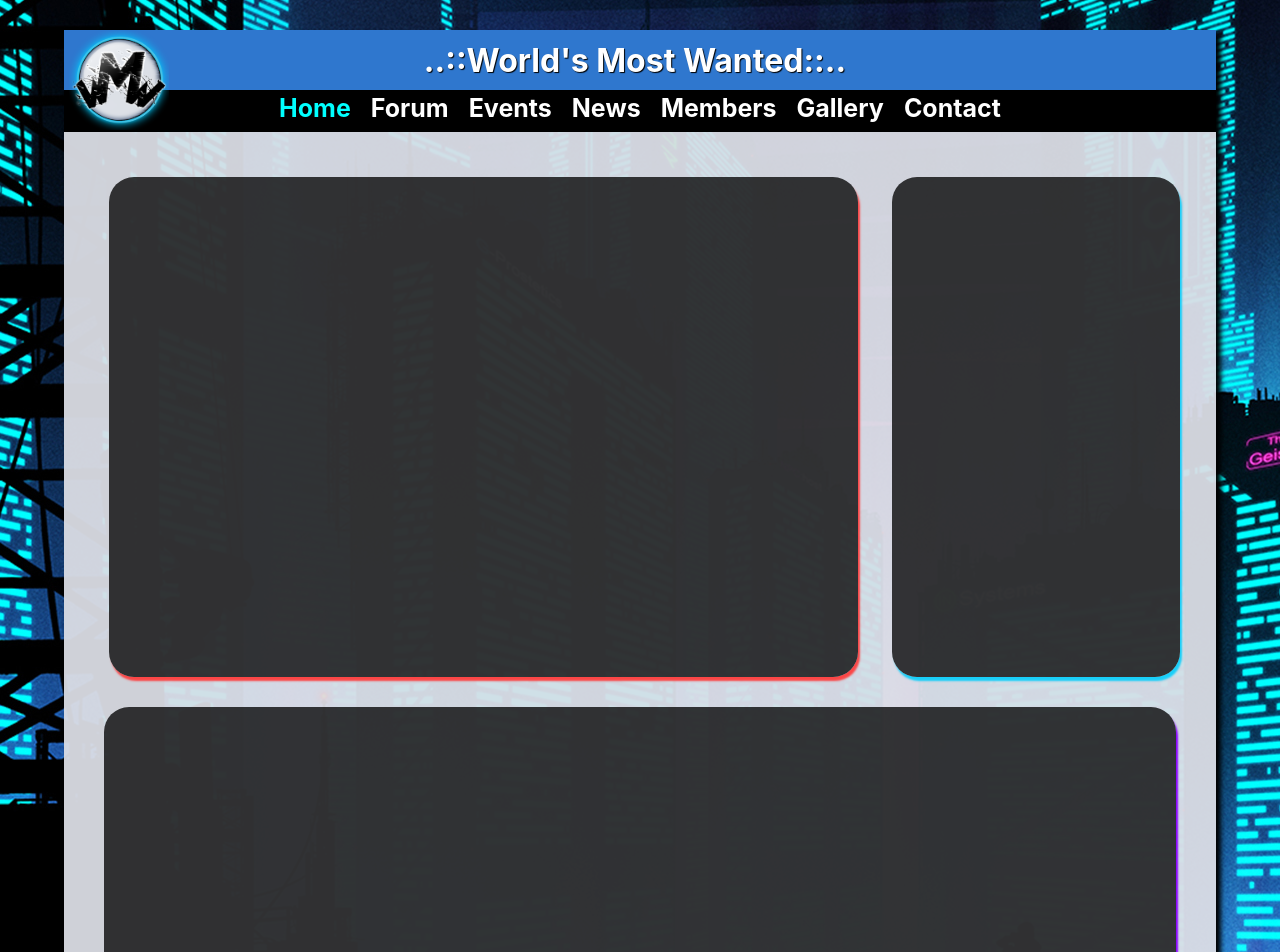
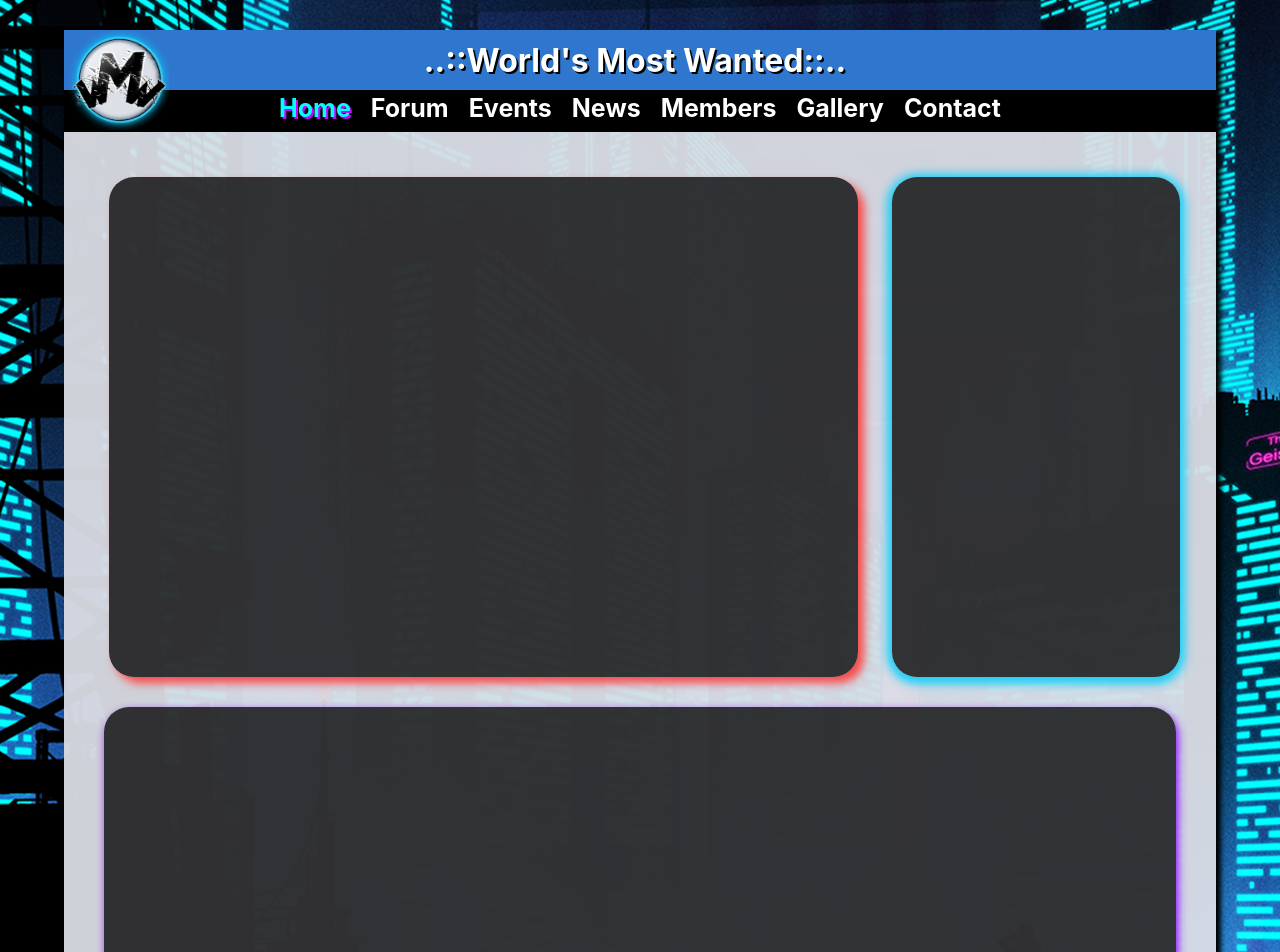
Before and after one commit to KKalarasL/wMw, a React (Create React App) app: page / in a window 1280 px wide. Shown: the top 952 px of the page. Built offline with nearby package versions, Linux system fonts and the light colour scheme.

Commit message:
Add Cyberpunk style to Navbar and boxes

```diff
--- a/src/App.js
+++ b/src/App.js
@@ -5,14 +5,14 @@ import Navbar from './navbar.js';
 class App extends Component {
   render() {
     return (
-      <div style={{ width: '90%', height: '1000px', backgroundColor: '#dcdfe6f0', marginLeft: 'auto', marginRight: 'auto', marginTop: '30px', marginBottom: '30px', boxShadow: '5px 5px 5px black'}}>
+      <div style={{ width: '90%', height: '1000px', backgroundColor: '#dcdfe6f0', marginLeft: 'auto', marginRight: 'auto', marginTop: '30px', marginBottom: '30px', boxShadow: '5px 5px 5px black', minWidth: 'fit-content'}}>
         <Header/>
         <Navbar/>
         <div style={{display: 'flex'}}>
-          <div style={{width: '65%', height: '500px', margin: '45px 0px 0px 45px', borderRadius: '25px', boxShadow: '2px 4px 2px #fb4646', backgroundColor: '#000000c4'}}/>
-          <div style={{width: '25%', height: '500px', margin: '45px 3% 0px', borderRadius: '25px', boxShadow: '2px 4px 2px #19cff9', backgroundColor: '#000000c4'}}/>
+          <div style={{width: '65%', height: '500px', margin: '45px 0px 0px 45px', borderRadius: '25px', boxShadow: '6px 6px 10px #fb4646', backgroundColor: '#000000c4'}}/>
+          <div style={{width: '25%', height: '500px', margin: '45px 3% 0px', borderRadius: '25px', boxShadow: '0px 2px 10px 5px #19cff9', backgroundColor: '#000000c4'}}/>
         </div>
-        <div style={{width: '93%', height: '300px', margin: '30px auto 0px', borderRadius: '25px', boxShadow: '2px 4px 2px #8900ff', backgroundColor: '#000000c4'}}/>
+        <div style={{width: '93%', height: '300px', margin: '30px auto 0px', borderRadius: '25px', boxShadow: '2px 4px 10px #8900ff', backgroundColor: '#000000c4'}}/>
       </div>
     );
   }
--- a/src/header.js
+++ b/src/header.js
@@ -8,7 +8,7 @@ class Header extends Component {
     return (
         <div style={{ backgroundColor: '#2f77ce', textAlign: 'center', height: '60px', display: 'flex' }}>
             <NavLink to="/"><img src={wmw} alt="wmw" width="100" height="100" style={{position: "relative", left: "5px"}}/></NavLink>
-            <h1 style={{color: 'white', textShadow: '1px 1px 1px black', marginRight: 'auto', marginLeft: 'auto', width: 'auto', position: 'relative', right: '55px', bottom: '10px'}}>..::World's Most Wanted::..</h1>
+            <h1 style={{color: 'white', textShadow: '2px 2px black', marginRight: 'auto', marginLeft: 'auto', width: 'auto', position: 'relative', right: '55px', bottom: '10px'}}>..::World's Most Wanted::..</h1>
         </div>
     );
     }
--- a/src/navbar.js
+++ b/src/navbar.js
@@ -8,13 +8,13 @@ class Navbar extends Component {
     return (
     <div style={{ backgroundColor: 'black', height: '42px'}}>
             <div id='nav' style={{display: 'flex', width: 'min-content', marginLeft: 'auto', marginRight: 'auto'}}>
-                <h1 style={{color: 'white', marginLeft: '10px', marginRight: '10px', textShadow: '1px 1px 1px black', position: 'relative', bottom: '14px', fontSize: '25px'}}><NavLink activeClassName="active" activeStyle={{ color: "cyan" }} exact to={"/"} style={{":hover": { background: "green" },color: 'white', textDecoration: 'none'}}>Home</NavLink></h1>
-                <h1 style={{color: 'white', marginLeft: '10px', marginRight: '10px', textShadow: '1px 1px 1px black', position: 'relative', bottom: '14px', fontSize: '25px'}}><NavLink activeClassName="active" activeStyle={{ color: "cyan" }} exact to={"/forum"} style={{color: 'white', textDecoration: 'none'}}>Forum</NavLink></h1>
-                <h1 style={{color: 'white', marginLeft: '10px', marginRight: '10px', textShadow: '1px 1px 1px black', position: 'relative', bottom: '14px', fontSize: '25px'}}><NavLink activeClassName="active" activeStyle={{ color: "cyan" }} exact to={"/events"} style={{color: 'white', textDecoration: 'none'}}>Events</NavLink></h1>
-                <h1 style={{color: 'white', marginLeft: '10px', marginRight: '10px', textShadow: '1px 1px 1px black', position: 'relative', bottom: '14px', fontSize: '25px'}}><NavLink activeClassName="active" activeStyle={{ color: "cyan" }} exact to={"/news"} style={{color: 'white', textDecoration: 'none'}}>News</NavLink></h1>
-                <h1 style={{color: 'white', marginLeft: '10px', marginRight: '10px', textShadow: '1px 1px 1px black', position: 'relative', bottom: '14px', fontSize: '25px'}}><NavLink activeClassName="active" activeStyle={{ color: "cyan" }} exact to={"/members"} style={{color: 'white', textDecoration: 'none'}}>Members</NavLink></h1>
-                <h1 style={{color: 'white', marginLeft: '10px', marginRight: '10px', textShadow: '1px 1px 1px black', position: 'relative', bottom: '14px', fontSize: '25px'}}><NavLink activeClassName="active" activeStyle={{ color: "cyan" }} exact to={"/gallery"} style={{color: 'white', textDecoration: 'none'}}>Gallery</NavLink></h1>
-                <h1 style={{color: 'white', marginLeft: '10px', marginRight: '10px', textShadow: '1px 1px 1px black', position: 'relative', bottom: '14px', fontSize: '25px'}}><NavLink activeClassName="active" activeStyle={{ color: "cyan" }} exact to={"/contact"} style={{color: 'white', textDecoration: 'none'}}>Contact</NavLink></h1>
+                <h1 style={{color: 'white', marginLeft: '10px', marginRight: '10px', textShadow: '1px 1px 1px black', position: 'relative', bottom: '14px', fontSize: '25px'}}><NavLink activeStyle={{ color: "cyan", textShadow: '2px 2px #cc00ff' }} exact to={"/"} style={{color: 'white', textDecoration: 'none'}}>Home</NavLink></h1>
+                <h1 style={{color: 'white', marginLeft: '10px', marginRight: '10px', textShadow: '1px 1px 1px black', position: 'relative', bottom: '14px', fontSize: '25px'}}><NavLink activeStyle={{ color: "cyan", textShadow: '2px 2px #cc00ff' }} exact to={"/forum"} style={{color: 'white', textDecoration: 'none'}}>Forum</NavLink></h1>
+                <h1 style={{color: 'white', marginLeft: '10px', marginRight: '10px', textShadow: '1px 1px 1px black', position: 'relative', bottom: '14px', fontSize: '25px'}}><NavLink activeStyle={{ color: "cyan", textShadow: '2px 2px #cc00ff' }} exact to={"/events"} style={{color: 'white', textDecoration: 'none'}}>Events</NavLink></h1>
+                <h1 style={{color: 'white', marginLeft: '10px', marginRight: '10px', textShadow: '1px 1px 1px black', position: 'relative', bottom: '14px', fontSize: '25px'}}><NavLink activeStyle={{ color: "cyan", textShadow: '2px 2px #cc00ff' }} exact to={"/news"} style={{color: 'white', textDecoration: 'none'}}>News</NavLink></h1>
+                <h1 style={{color: 'white', marginLeft: '10px', marginRight: '10px', textShadow: '1px 1px 1px black', position: 'relative', bottom: '14px', fontSize: '25px'}}><NavLink activeStyle={{ color: "cyan", textShadow: '2px 2px #cc00ff' }} exact to={"/members"} style={{color: 'white', textDecoration: 'none'}}>Members</NavLink></h1>
+                <h1 style={{color: 'white', marginLeft: '10px', marginRight: '10px', textShadow: '1px 1px 1px black', position: 'relative', bottom: '14px', fontSize: '25px'}}><NavLink activeStyle={{ color: "cyan", textShadow: '2px 2px #cc00ff' }} exact to={"/gallery"} style={{color: 'white', textDecoration: 'none'}}>Gallery</NavLink></h1>
+                <h1 style={{color: 'white', marginLeft: '10px', marginRight: '10px', textShadow: '1px 1px 1px black', position: 'relative', bottom: '14px', fontSize: '25px'}}><NavLink activeStyle={{ color: "cyan", textShadow: '2px 2px #cc00ff' }} exact to={"/contact"} style={{color: 'white', textDecoration: 'none'}}>Contact</NavLink></h1>
             </div>
         </div>
     );
```
Also changed, not shown: src/App.css (indentation only).
